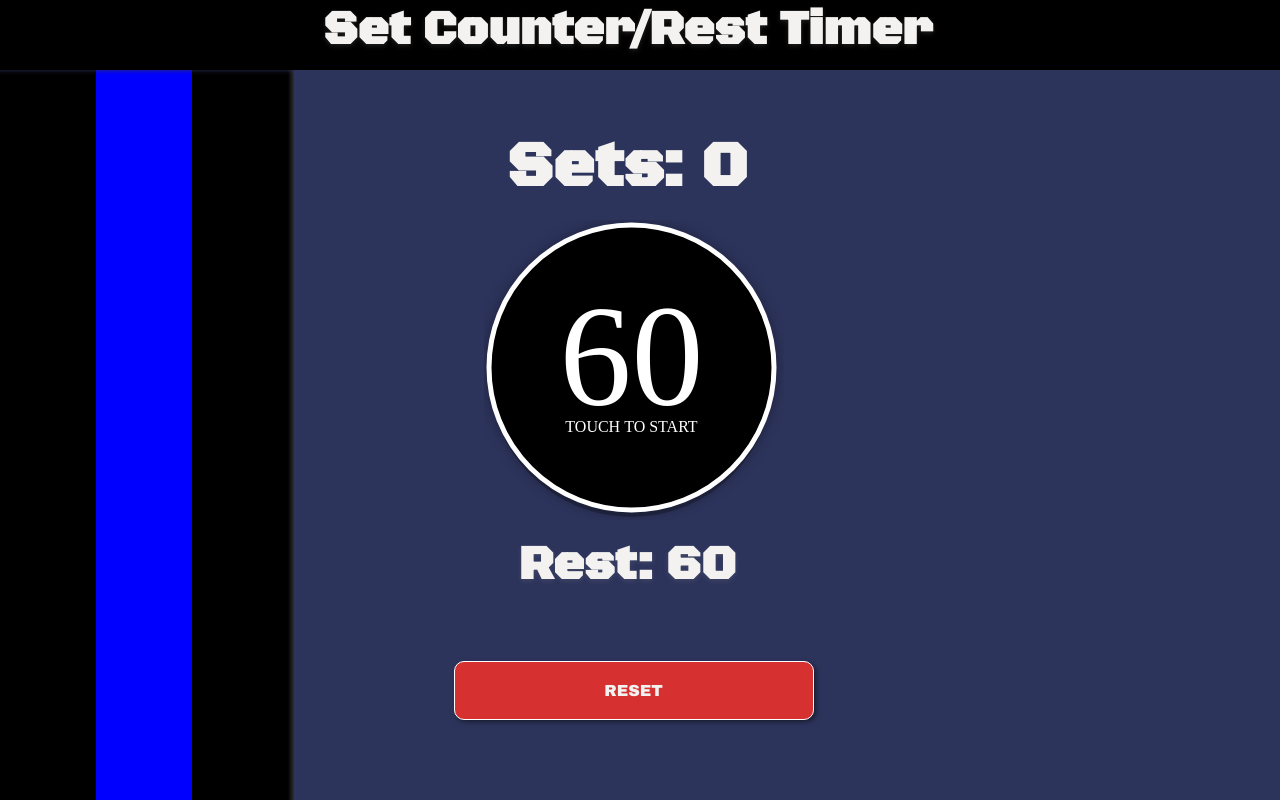
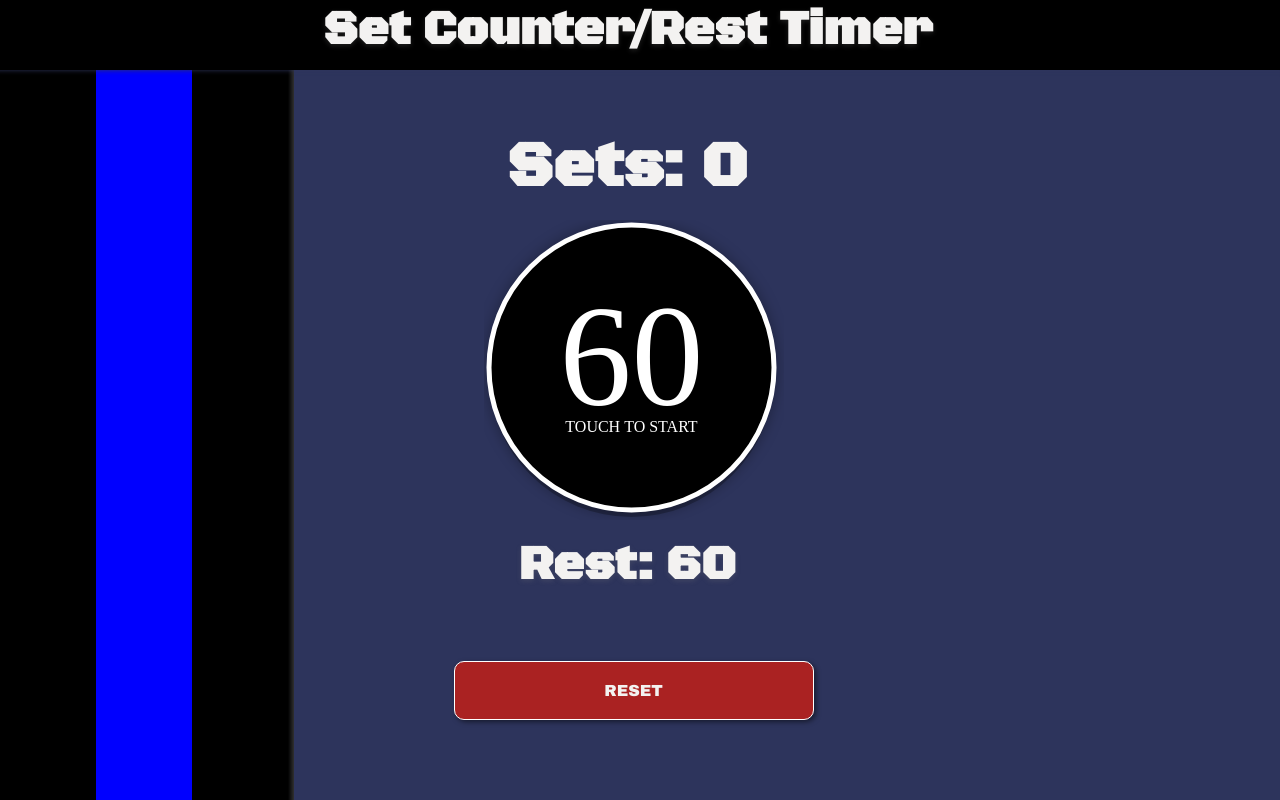
Before and after one commit to jeremylshepherd/set_timer, a React app: page / in a window 1280 px wide. Built offline with nearby package versions, Linux system fonts and the light colour scheme; a web font is replaced by a local one.

Commit message:
Adjust contrast ratio on button for accessibility

```diff
--- a/src/styles.css
+++ b/src/styles.css
@@ -94,7 +94,7 @@ body .app .start:active {
   background-color: darkblue;
 }
 body .app .reset {
-  background: #d63031;
+  background: #aa2222;
   margin-bottom: 10vh;
 }
 body .app .reset:active {
```
